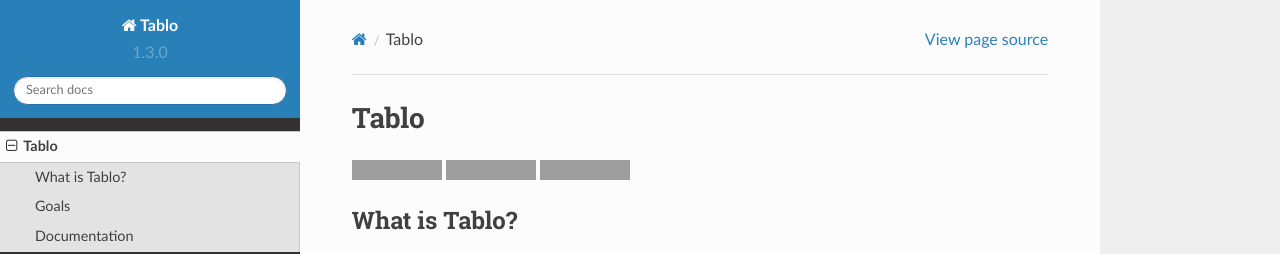
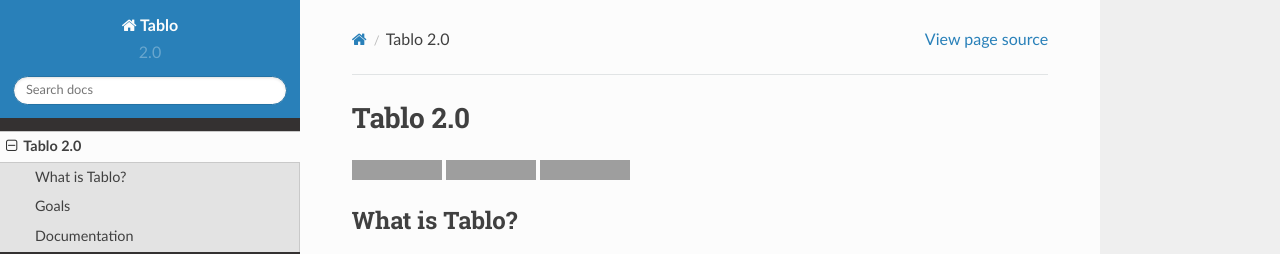
Before and after one commit to consbio/tablo, a Sphinx documentation site: the page built from docs/readme_link.rst, in a window 1280 px wide and 900 px high. Shown: the top 254 px of the window. Built offline with Sphinx 7.4.7 and the Read the Docs theme 2.0.0, drawn with Linux system fonts in a browser that asks for light colours; grey boxes are pictures that could not be loaded.

Commit message:
Version 2.0: Remove support for Python 2

```diff
--- a/docs/conf.py
+++ b/docs/conf.py
@@ -65,9 +65,9 @@
 # built documents.
 #
 # The short X.Y version.
-version = '1.3.0'
+version = '2.0'
 # The full version, including alpha/beta/rc tags.
-release = '1.3.0'
+release = '2.0'
 
 # The language for content autogenerated by Sphinx. Refer to documentation
 # for a list of supported languages.
--- a/readme.rst
+++ b/readme.rst
@@ -1,4 +1,4 @@
-Tablo
+Tablo 2.0
 ===========
 
 .. image:: https://travis-ci.org/consbio/tablo.svg?branch=main
--- a/setup.py
+++ b/setup.py
@@ -4,7 +4,7 @@
     name='tablo',
     description='A PostGIS table to feature service app for Django',
     keywords='feature service, map server, postgis, django',
-    version='1.3.0',
+    version='2.0',
     packages=['tablo', 'tablo.migrations', 'tablo.interfaces', 'tablo.interfaces.arcgis'],
     install_requires=[
         'Django==2.2.*', 'sqlparse>=0.3.1', 'pyproj', 'pandas==1.0.*',
```
Also changed, not shown: tablo/__init__.py (+9 -9 lines).
